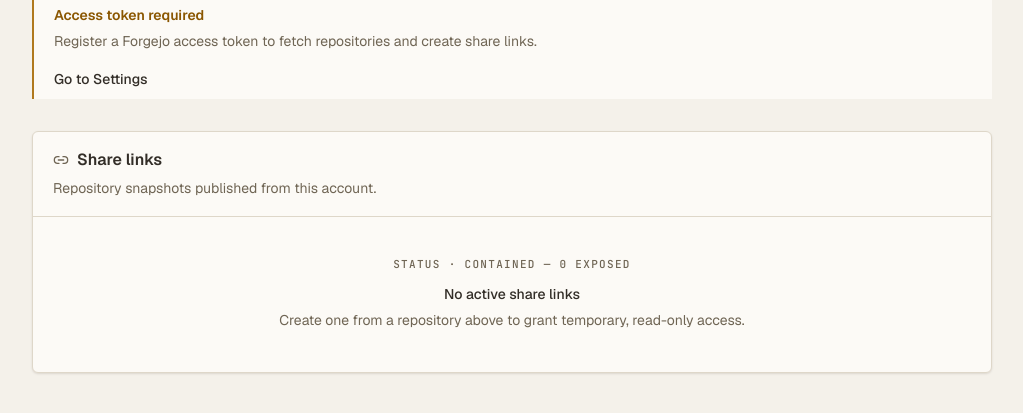
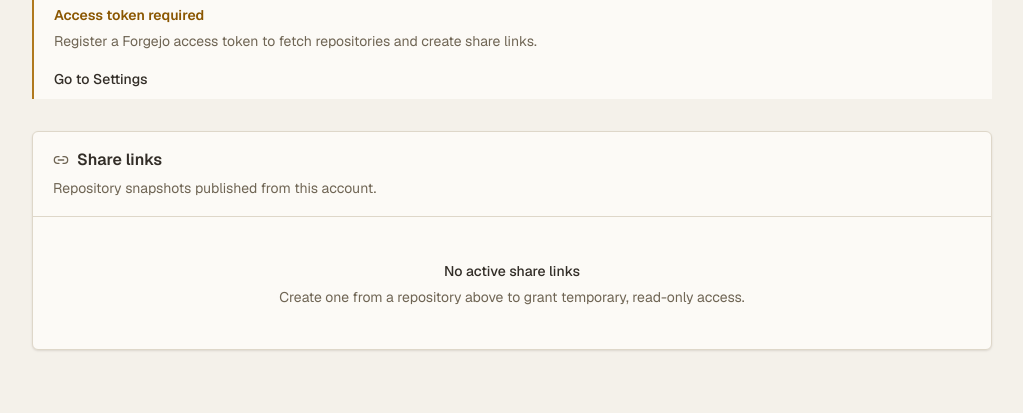
Before and after one commit to ZTatman/embargo, a Python web app: template web/app/templates/dashboard.html in a window 1280 px wide. Shown: the part 228-641 px from the top of the page, without its empty margins (128-1151 px from the left). Run offline with Jinja, Linux system fonts and the light colour scheme; the template is opened without the code that fills it, so the values that code supplies are empty; style sheets or scripts are compiled from the project's sources.

Commit message:
refactor(web): drop the status line from the empty share-links state
The 'Status · Contained — 0 exposed' line was more chrome than signal on the empty Share links panel; the plain 'No active share links' invitation reads cleaner. Tightens the spacing to match.

Co-Authored-By: Claude Opus 4.8 <noreply@anthropic.com>

```diff
--- a/web/app/templates/dashboard.html
+++ b/web/app/templates/dashboard.html
@@ -92,8 +92,7 @@
       {# Empty state — share-link data isn't wired yet; the populated table
          (thead + rows) belongs here once links exist. #}
       <div class="px-5 py-10 text-center">
-        <p class="status-line text-muted-foreground">Status · Contained — 0 exposed</p>
-        <p class="mt-3 text-sm font-medium text-foreground">No active share links</p>
+        <p class="mt-1 text-sm font-medium text-foreground">No active share links</p>
         <p class="mt-1 text-sm leading-6 text-muted-foreground">
           Create one from a repository above to grant temporary, read-only access.
         </p>
```
